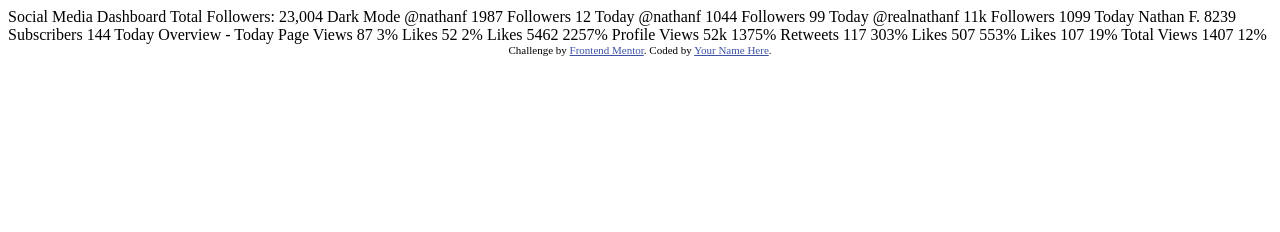
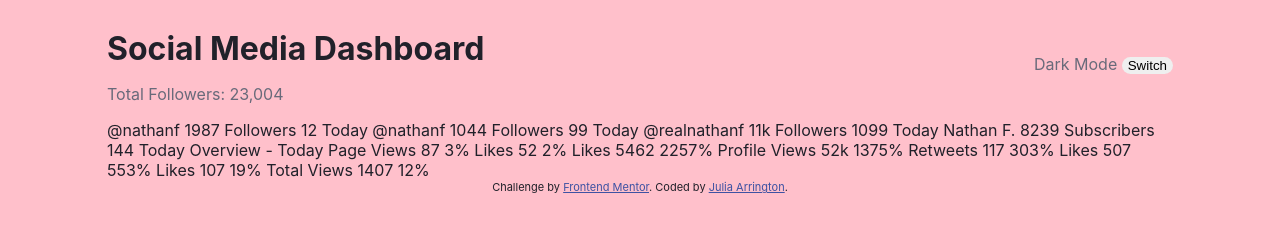
Before and after one commit to partum/social-media-dashboard, a plain HTML site: page index.html in a window 1280 px wide. Drawn offline with Linux system fonts and the light colour scheme.

Commit message:
set up and start of header

```diff
--- /dev/null
+++ b/index.css
@@ -0,0 +1,38 @@
+
+body{
+    font-family: Inter, sans-serif;
+    color: #21212A;
+
+}
+.main{
+    max-width: 1066px;
+    margin:auto;
+}
+.header{
+    display: flex;
+    justify-content: space-between;
+align-items: center;
+color: #696A7A;
+;
+}
+.header button{
+    border-radius: 20px;
+    border: none;
+}
+h1{
+    margin-bottom: 14px;
+    color: #21212A;
+}
+.theme-dark{
+    background-color: black;
+}
+.theme-dark h1{
+    color: white;
+}
+.theme-light{
+    background-color: pink;
+}
+
+
+.attribution { font-size: 11px; text-align: center; }
+    .attribution a { color: hsl(228, 45%, 44%); }
--- a/index.html
+++ b/index.html
@@ -1,28 +1,33 @@
 <!DOCTYPE html>
 <html lang="en">
+
 <head>
   <meta charset="UTF-8">
-  <meta name="viewport" content="width=device-width, initial-scale=1.0"> <!-- displays site properly based on user's device -->
+  <meta name="viewport" content="width=device-width, initial-scale=1.0">
+  <!-- displays site properly based on user's device -->
 
   <link rel="icon" type="image/png" sizes="32x32" href="./images/favicon-32x32.png">
+  <link rel="stylesheet" href="index.css">
+  <script src="index.js"></script>
+  <title>Frontend Mentor | Social Media Dashboard</title>
+</head>
 
-  <title>Frontend Mentor | [Challenge Name Here]</title>
-
-  <!-- Feel free to remove these styles or customise in your own stylesheet 👍 -->
-  <style>
-    .attribution { font-size: 11px; text-align: center; }
-    .attribution a { color: hsl(228, 45%, 44%); }
-  </style>
-</head>
-<body>
-
-  Social Media Dashboard
-  Total Followers: 23,004
-
-  Dark Mode
+<body id="switch" class="theme-light">
 
 
 
+  <div class="main">
+    <div class="header">
+      <span>
+        <h1>Social Media Dashboard</h1>
+        <p>Total Followers: 23,004</p>
+      </span>
+
+      <span>
+        Dark Mode
+        <button onclick=switchTheme()>Switch</button>
+      </span>
+    </div>
     @nathanf
     1987
     Followers
@@ -78,10 +83,11 @@
     Total Views
     1407
     12%
-
+  </div>
   <div class="attribution">
     Challenge by <a href="https://www.frontendmentor.io?ref=challenge" target="_blank">Frontend Mentor</a>.
-    Coded by <a href="#">Your Name Here</a>.
+    Coded by <a href="partum.github.io">Julia Arrington</a>.
   </div>
 </body>
+
 </html>
--- /dev/null
+++ b/index.js
@@ -0,0 +1,5 @@
+function switchTheme() {
+    var element = document.getElementById("switch");
+    element.classList.toggle("theme-dark");
+    element.classList.toggle("theme-light");
+  }
```
Also changed, not shown: 1 other file. Lines whose indentation alone changed are shown as unchanged.
